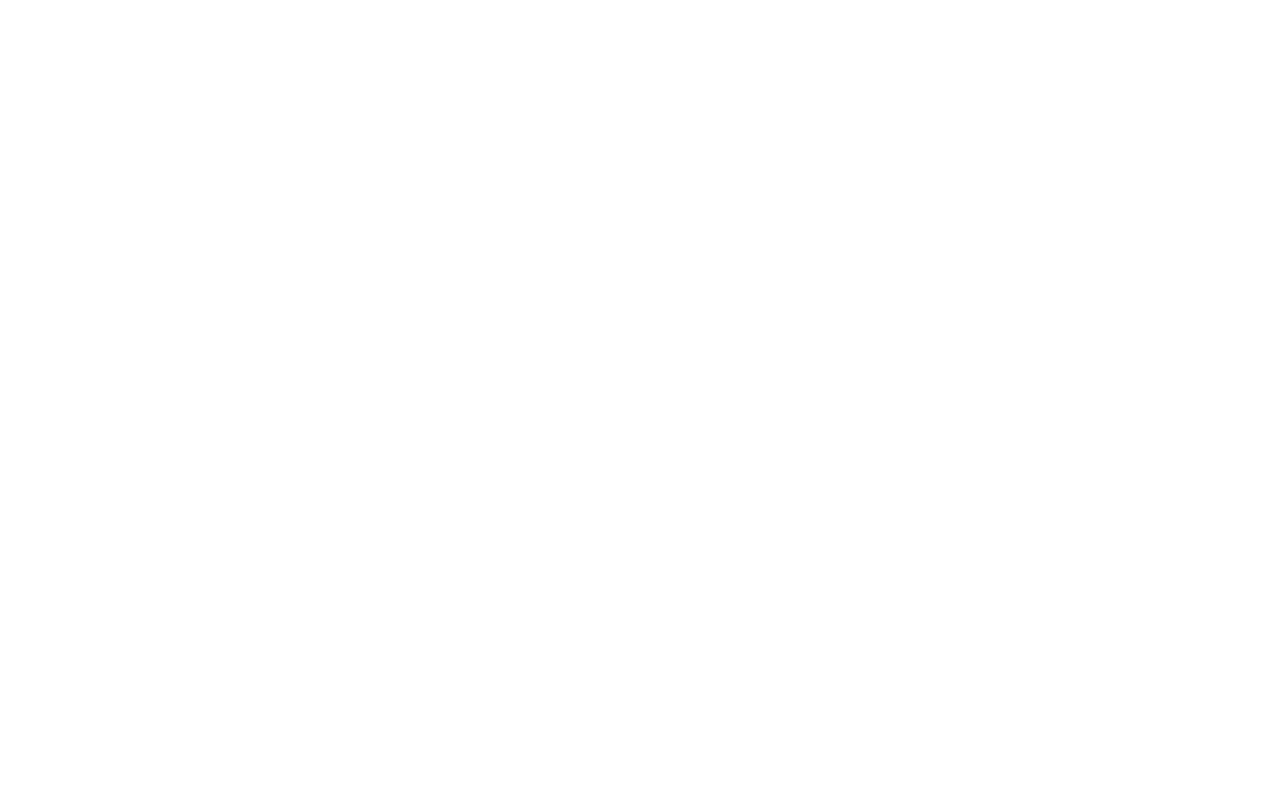
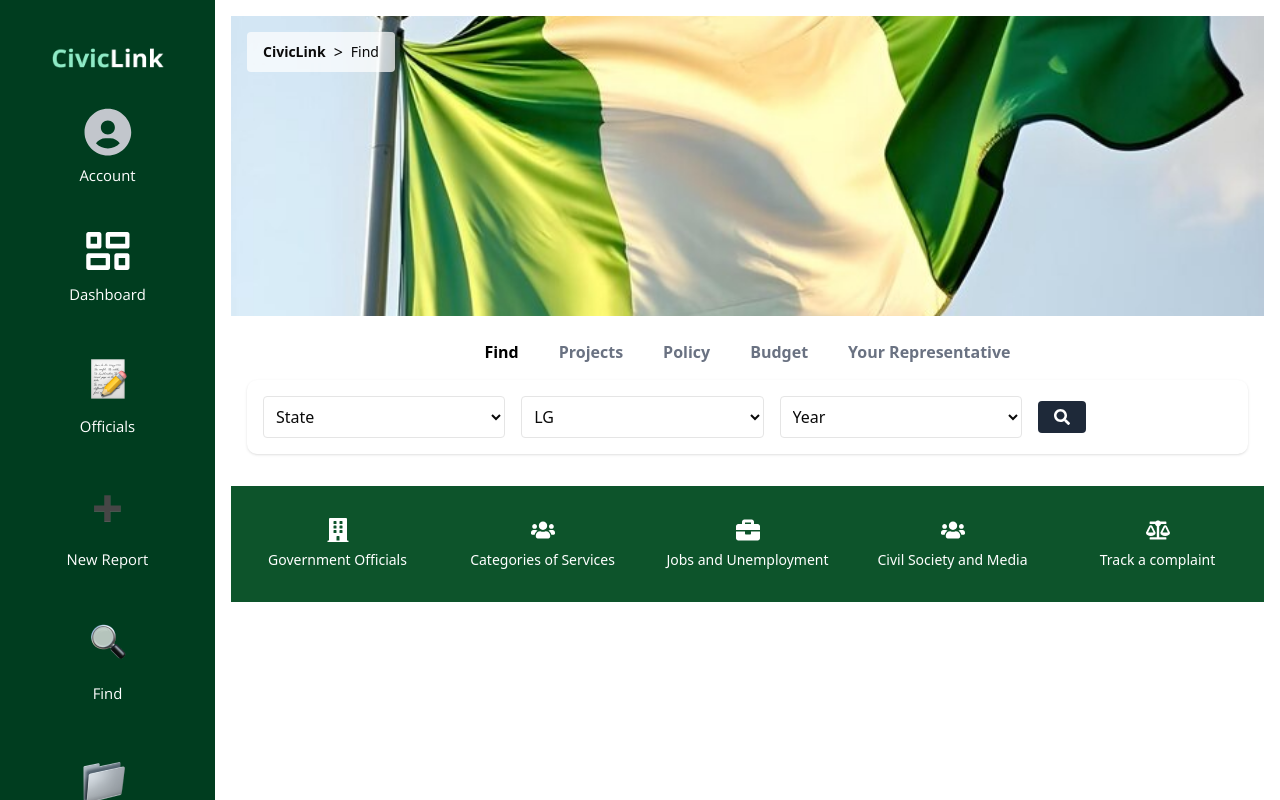
Before and after one commit to Novice000/civic-link-again, a React (Vite) app in the folder civicweb02/: page /find-your-rep in a window 1280 px wide. Before the commit this address had no page. Shown: the top 800 px of the page. Built offline with nearby package versions, Linux system fonts and the light colour scheme.

Commit message:
updated auth and added find page

```diff
--- a/civicweb02/src/App.tsx
+++ b/civicweb02/src/App.tsx
@@ -1,11 +1,11 @@
 import { BrowserRouter, Route, Routes } from "react-router-dom";
 import HomePage from "./pages/Home";
-import SignUpPage from "./pages/Signup";
-import SignInPage from "./pages/Signin";
+import AuthPage from "./pages/AuthPage";
 import LearnMore from "@/pages/LearnMore";
 import Layout from "@/components/shared/layout";
 import DashboardLayout from "./components/dashboard/Dashboard_Layout";
 import Dashboard from "./pages/Dashboard";
+import FindYourRep from "./pages/FindYourRep";
 
 const App = () => {
   return (
@@ -15,10 +15,10 @@ const App = () => {
           <Route path="/" element={<HomePage />} />
           <Route path="/learn-more" element={<LearnMore />} />
         </Route>
-        <Route path="/signup" element={<SignUpPage />} />
-        <Route path="/signin" element={<SignInPage />} />
+        <Route path="/authpage" element={<AuthPage />} />
         <Route path="" element={<DashboardLayout />}>
           <Route path="/dashboard" element={<Dashboard />} />
+          <Route path="/find-your-rep" element={<FindYourRep />} />
         </Route>
       </Routes>
     </BrowserRouter>
--- a/civicweb02/src/assets/dashboard/index.tsx
+++ b/civicweb02/src/assets/dashboard/index.tsx
@@ -21,6 +21,7 @@ import wfind from "./find-white.svg";
 import whelp from "./help-white.svg";
 import wvolunteer from "./volunteer-white.svg";
 import wclose from "./close-white.svg";
+import flaggy from "./flaggy.png";
 
 // Import all images from the assets folder
 
@@ -39,6 +40,7 @@ const images = {
   arrow_down,
   hamburger,
   flag,
+  flaggy,
   resolved_report,
   submitted_reports,
   waccount,
--- a/civicweb02/src/components/dashboard/Sidebar.tsx
+++ b/civicweb02/src/components/dashboard/Sidebar.tsx
@@ -2,6 +2,8 @@ import Logo from "../../assets/logo.png";
 import images from "../../assets/dashboard";
 import { Link } from "react-router-dom";
 import "../../styles/Dashboard.css";
+// import { useNavigate } from "react-router-dom";
+
 
 interface SidebarProps {
   isOpen: boolean;
@@ -9,6 +11,7 @@ interface SidebarProps {
 }
 
 const Sidebar: React.FC<SidebarProps> = ({ isOpen, setIsOpen }) => {
+  // const navigate = useNavigate();
   return (
     <>
       {/* Desktop sidebar */}
@@ -28,7 +31,7 @@ const Sidebar: React.FC<SidebarProps> = ({ isOpen, setIsOpen }) => {
             <p className="text-white reg-text">Account</p>
           </Link>
           <Link
-            to=""
+            to="/dashboard"
             className="flex flex-col gap-2 items-center justify-center"
           >
             <img
@@ -53,7 +56,10 @@ const Sidebar: React.FC<SidebarProps> = ({ isOpen, setIsOpen }) => {
             <p className="text-white reg-text">New Report</p>
           </Link>
           <Link
-            to=""
+            to="/find-your-rep"
+            // onClick={() => {
+            //   navigate("/learn-more");
+            // }}
             className="flex flex-col gap-2 items-center justify-center"
           >
             <img src={images.find} alt="find icon" />
@@ -94,7 +100,7 @@ const Sidebar: React.FC<SidebarProps> = ({ isOpen, setIsOpen }) => {
                 <img src={images.waccount} alt="account icon" />
                 <p className="text-white reg-text">Account</p>
               </Link>
-              <Link to="" className="flex gap-6 items-center justify-center">
+              <Link to="/dashboard" className="flex gap-6 items-center justify-center">
                 <img src={images.wdashboard} alt="dashboard icon" />
                 <p className="text-white reg-text">Dashboard</p>
               </Link>
@@ -106,7 +112,7 @@ const Sidebar: React.FC<SidebarProps> = ({ isOpen, setIsOpen }) => {
                 <img src={images.wnewreport} alt="report icon" />
                 <p className="text-white reg-text">New Report</p>
               </Link>
-              <Link to="" className="flex gap-6 items-center justify-center">
+              <Link to="/find-your-rep" className="flex gap-6 items-center justify-center">
                 <img src={images.wfind} alt="find icon" />
                 <p className="text-white reg-text">Find</p>
               </Link>
--- /dev/null
+++ b/civicweb02/src/pages/AuthPage.tsx
@@ -0,0 +1,91 @@
+import { useState } from 'react'
+import { useNavigate } from 'react-router-dom'
+import { signUp, signIn, User } from '../utils/auth'
+import { toast } from "sonner";
+
+export default function AuthPage() {
+  const [isSignup, setIsSignup] = useState(true)
+  const [form, setForm] = useState<User>({ email: '', password: '' })
+  const [error, setError] = useState('')
+  const navigate = useNavigate()
+
+  const handleSubmit = (e: React.FormEvent) => {
+    e.preventDefault()
+    const success = isSignup ? signUp(form) : signIn(form)
+    if (success) {
+      toast.success('Login successful')
+      navigate('/dashboard')
+    } else {
+      setError('Invalid credentials. Try again.')
+    }
+  }
+
+  return (
+    <div className="bg-home flex flex-col justify-center h-screen items-center">
+      <h1 className="text-6xl mb-20">
+        <span className="text-green-400">Civic</span>Link
+      </h1>
+      <div className="bg-white p-8 rounded shadow-md w-full max-w-sm">
+        <div className="flex justify-center space-x-4 mb-6">
+          <button
+            onClick={() => {
+              setIsSignup(true)
+              setError('')
+              setForm({ email: '', password: '' })
+            }}
+            className={`px-4 py-2 rounded ${
+              isSignup ? 'bg-green-600 text-white' : 'bg-gray-200'
+            }`}
+          >
+            Sign Up
+          </button>
+          <button
+            onClick={() => {
+              setIsSignup(false)
+              setError('')
+              setForm({ email: '', password: '' })
+            }}
+            className={`px-4 py-2 rounded ${
+              !isSignup ? 'bg-green-600 text-white' : 'bg-gray-200'
+            }`}
+          >
+            Sign In
+          </button>
+        </div>
+
+        <h2 className="text-xl font-semibold mb-4 text-center">
+          {isSignup ? 'Create an account' : 'Welcome back'}
+        </h2>
+
+        {error && <p className="text-red-500 text-sm text-center mb-3">{error}</p>}
+
+        <form onSubmit={handleSubmit} className="space-y-4">
+          <input
+            className="w-full border border-gray-300 p-2 rounded"
+            type="email"
+            placeholder="Email"
+            value={form.email}
+            onChange={(e) => setForm({ ...form, email: e.target.value })}
+            required
+          />
+          <input
+            className="w-full border border-gray-300 p-2 rounded"
+            type="password"
+            placeholder="Password"
+            value={form.password}
+            onChange={(e) => setForm({ ...form, password: e.target.value })}
+            required
+          />
+          <button
+            type="submit"
+            className={`w-full py-2 rounded text-white transition ${
+              isSignup ? 'bg-green-600 hover:bg-green-700' : 'bg-green-600 hover:bg-green-700'
+            }`}
+          >
+            {isSignup ? 'Sign Up' : 'Sign In'}
+          </button>
+        </form>
+      </div>
+    </div>
+  )
+}
--- /dev/null
+++ b/civicweb02/src/pages/FindYourRep.tsx
@@ -0,0 +1,112 @@
+import { useState } from 'react'
+// import { Link } from "react-router-dom";
+import {
+  FaBalanceScale,
+  FaSearch,
+  FaBuilding,
+  FaBriefcase,
+  FaUsers,
+} from 'react-icons/fa'
+
+const FindYourRep = () => {
+  const [state, setState] = useState('')
+  const [lg, setLG] = useState('')
+  const [year, setYear] = useState('')
+
+  const tabs = ['Find', 'Projects', 'Policy', 'Budget', 'Your Representative']
+  const activeTab = 'Find'
+
+  const quickLinks = [
+    { icon: <FaBuilding />, label: 'Government Officials' },
+    { icon: <FaUsers />, label: 'Categories of Services' },
+    { icon: <FaBriefcase />, label: 'Jobs and Unemployment' },
+    { icon: <FaUsers />, label: 'Civil Society and Media' },
+    { icon: <FaBalanceScale />, label: 'Track a complaint' },
+  ]
+
+  return (
+    <>
+    <div className="min-h-screen flex flex-col lg:flex-row">
+
+      {/* Main content */}
+      <main className="flex-1 bg-white">
+        <div className="relative w-full h-[300px]">
+          <img
+            src="flaggy.png"
+            alt="Nigeria Flag"
+            className="w-full h-full object-cover"
+          />
+          <div className="absolute top-4 left-4 flex items-center space-x-2 bg-white/70 px-4 py-2 rounded">
+            <span className="font-semibold text-sm">CivicLink</span>
+            <span>&gt;</span>
+            <span className="text-sm">Find</span>
+          </div>
+        </div>
+        {/* Tabs */}
+        <div className="px-4 mt-6 flex space-x-10 justify-center items-center text-sm lg:text-base">
+          {tabs.map((tab) => (
+            <span
+              key={tab}
+              className={`font-semibold ${
+                tab === activeTab ? 'text-black' : 'text-gray-500'
+              }`}
+            >
+              {tab}
+            </span>
+          ))}
+        </div>
+
+        {/* Filters */}
+        <div className="mt-4 px-4">
+          <div className="bg-white rounded-lg shadow p-4 flex flex-col lg:flex-row gap-4 items-center">
+            <select
+              className="border p-2 rounded w-full lg:w-1/4"
+              value={state}
+              onChange={(e) => setState(e.target.value)}
+            >
+              <option value="">State</option>
+              <option value="Lagos">Lagos</option>
+              <option value="Kano">Kano</option>
+            </select>
+            <select
+              className="border p-2 rounded w-full lg:w-1/4"
+              value={lg}
+              onChange={(e) => setLG(e.target.value)}
+            >
+              <option value="">LG</option>
+              <option value="Ikeja">Ikeja</option>
+              <option value="Badagry">Badagry</option>
+            </select>
+            <select
+              className="border p-2 rounded w-full lg:w-1/4"
+              value={year}
+              onChange={(e) => setYear(e.target.value)}
+            >
+              <option value="">Year</option>
+              <option value="2023">2023</option>
+              <option value="2024">2024</option>
+            </select>
+            <button className="bg-gray-800 text-white p-2 px-4 rounded">
+              <FaSearch />
+            </button>
+          </div>
+        </div>
+
+        {/* Quick Links */}
+        <div className="mt-8 bg-green-900 text-white px-4 py-8">
+          <div className="grid grid-cols-1 md:grid-cols-3 lg:grid-cols-5 gap-6 text-center">
+            {quickLinks.map((link) => (
+              <div key={link.label} className="flex flex-col items-center space-y-2">
+                <div className="text-2xl">{link.icon}</div>
+                <span className="text-sm">{link.label}</span>
+              </div>
+            ))}
+          </div>
+        </div>
+      </main>
+    </div>
+    </>
+  )
+}
+
+export default FindYourRep
--- a/civicweb02/src/pages/LearnMore.tsx
+++ b/civicweb02/src/pages/LearnMore.tsx
@@ -5,7 +5,7 @@ import { Link } from "react-router-dom";
 import GovernmentOfficialCard from "@/components/learn-more/government-official-card";
 
 const armColors: { [key: string]: string } = {
-  executive: "text-blue-500", // Slightly lighter blue
+  executive: "text-blue-500", // Slightly lighter blueFind
   legislative: "text-green-500", // Slightly lighter green
   judicial: "text-purple-500", // Slightly lighter purple
 };
@@ -23,7 +23,7 @@ const LearnMore = () => {
           responsible for delivering essential services.
         </p>
         <Link
-          to="/signin"
+          to="/authpage"
           className="inline-flex items-center justify-center px-6 py-3 bg-home text-white rounded-md shadow-md hover:bg-home-dark transition-colors duration-300"
         >
           Sign In to Access More
--- /dev/null
+++ b/civicweb02/src/utils/auth.ts
@@ -0,0 +1,18 @@
+export type User = {
+    email: string
+    password: string
+}
+
+let user: User | null = null
+
+export function signUp(data: User): boolean {
+    user = data
+    return true
+}
+
+export function signIn(data: User): boolean {
+if (user && user.email === data.email && user.password === data.password) {
+    return true
+}
+return false
+}
```
Also changed, not shown: civicweb02/src/main.tsx (+11 -1 lines), civicweb02/src/pages/Signin.tsx (deleted, +0 -41 lines), civicweb02/src/pages/Signup.tsx (deleted, +0 -29 lines), civicweb02/public/flaggy.png (added), civicweb02/src/assets/dashboard/flaggy.png (added).
